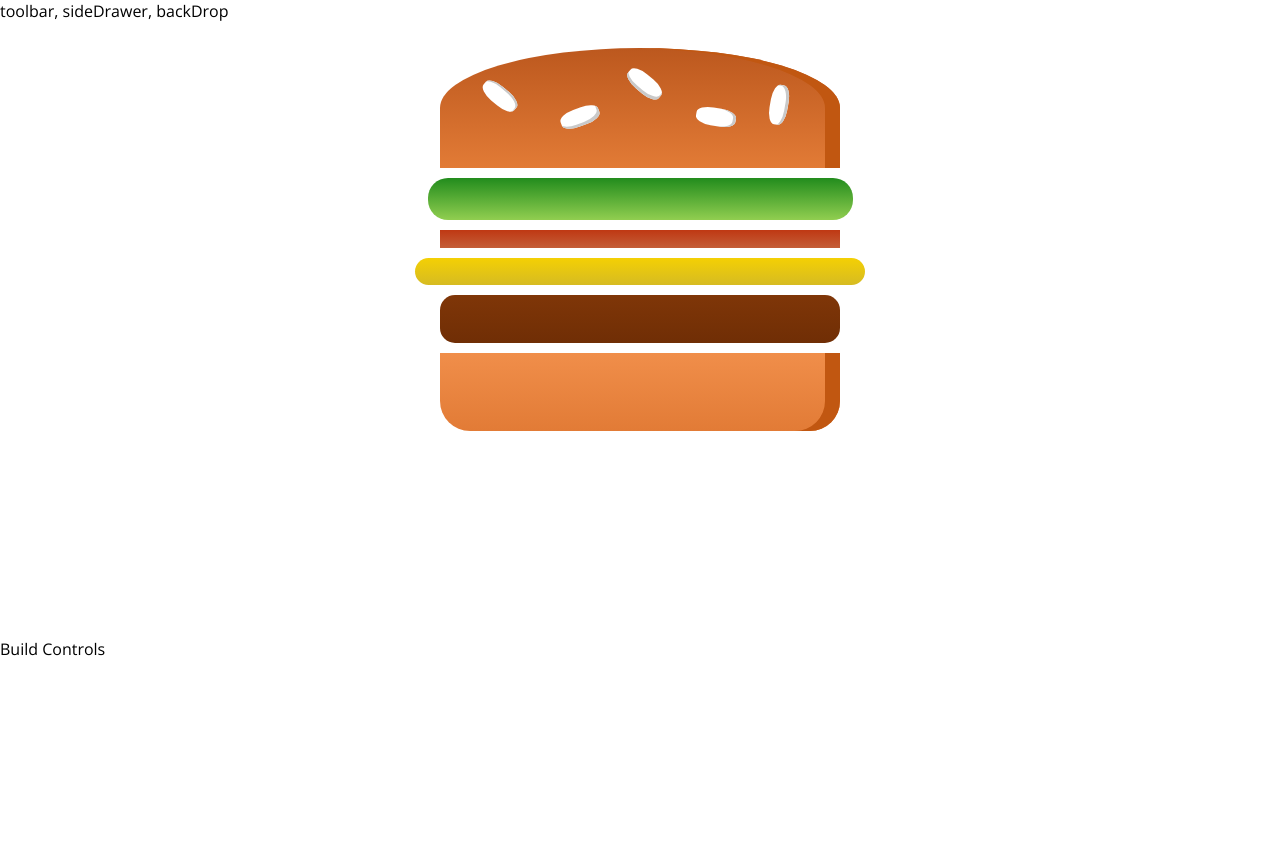
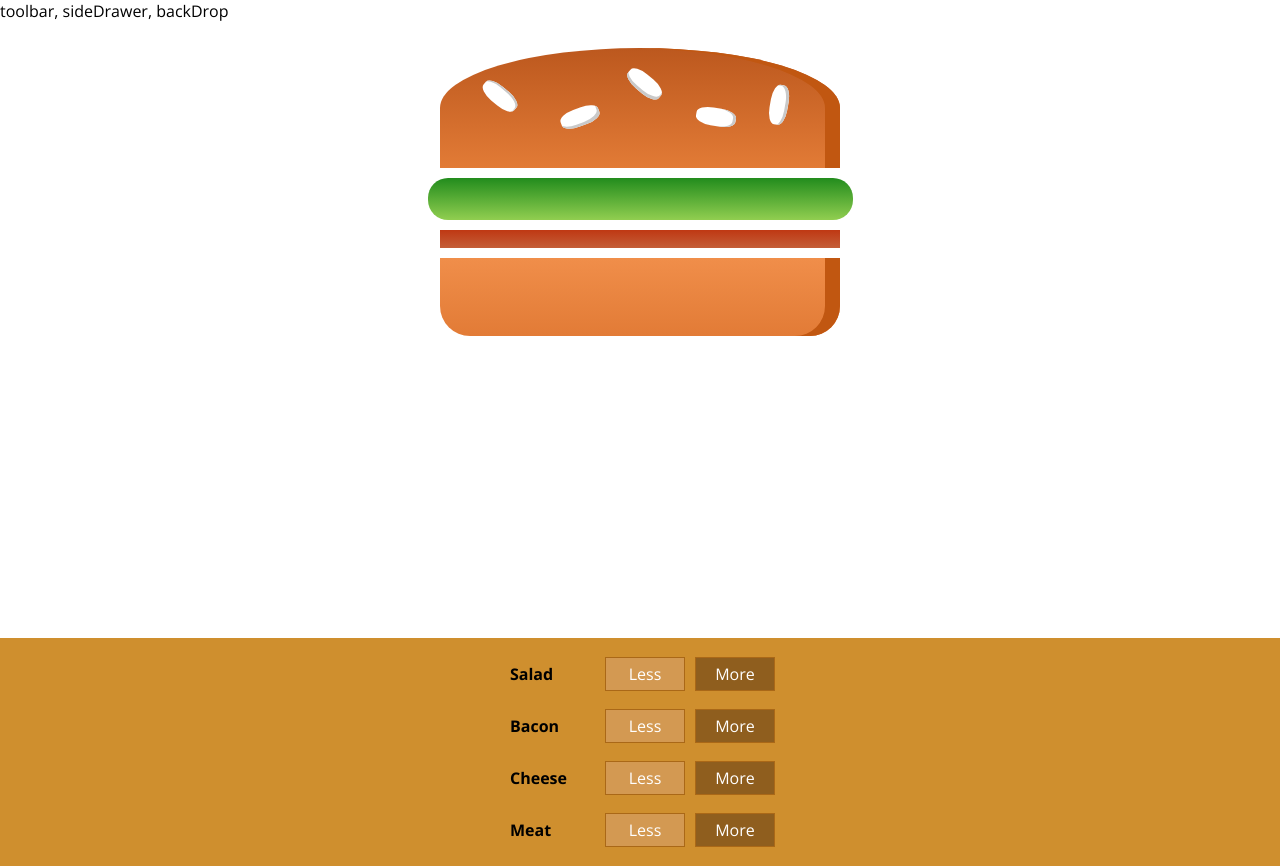
Before and after one commit to adityasethi06/burger-builder, a React app: page / in a window 1280 px wide. Before the commit the page ends 800 px from the top, so only its background shows below. Built offline with nearby package versions, Linux system fonts and the light colour scheme.

Commit message:
BuildControls and BuildControl component added

```diff
--- /dev/null
+++ b/src/components/Burger/BuildControls/BuildControl/BuildControl.css
@@ -0,0 +1,56 @@
+.BuildControl {
+    display: flex;
+    justify-content: space-between;
+    align-items: center;
+    margin: 5px 0;
+}
+
+.BuildControl button {
+    display: block;
+    font: inherit;
+    padding: 5px;
+    margin: 0 5px;
+    width: 80px;
+    border: 1px solid #AA6817;
+    cursor: pointer;
+    outline: none;
+}
+
+.BuildControl button:disabled {
+    background-color: #AC9980;
+    border: 1px solid #7E7365;
+    color: #ccc;
+    cursor: default;
+}
+
+.BuildControl button:hover:disabled {
+    background-color: #AC9980;
+    color: #ccc;
+    cursor: not-allowed;
+}
+
+.Label {
+    padding: 10px;
+    font-weight: bold;
+    width: 80px;
+}
+
+.BuildControl .Less {
+    background-color: #D39952;
+    color: white;
+}
+
+.BuildControl .More {
+    background-color: #8F5E1E;
+    color: white;
+}
+
+.BuildControl .Less:hover, .BuildControl .Less:active {
+    background-color: #DAA972;
+    color: white;
+}
+
+.BuildControl .More:hover,.BuildControl .More:active {
+    background-color: #99703F;
+    color: white;
+}
--- /dev/null
+++ b/src/components/Burger/BuildControls/BuildControl/BuildControl.js
@@ -0,0 +1,12 @@
+import React from 'react';
+import classes from './BuildControl.css';
+
+const buildControl = (props) => (
+      <div className={classes.BuildControl}>
+          <div className={classes.Label}>{props.label}</div>
+          <button className={classes.Less} onClick={props.removed}>Less</button>
+          <button className={classes.More} onClick={props.added}>More</button>
+      </div>
+);
+
+export default buildControl;
--- /dev/null
+++ b/src/components/Burger/BuildControls/BuildControls.css
@@ -0,0 +1,10 @@
+.BuildControls {
+  width: 100%;
+  background-color: #CF8F2E;
+  display: flex;
+  flex-flow: column;
+  align-items: center;
+  box-shadow: 0 2px 1px #ccc;
+  margin: auto;
+  padding: 10px 0;
+}
--- /dev/null
+++ b/src/components/Burger/BuildControls/BuildControls.js
@@ -0,0 +1,23 @@
+import React from 'react';
+import classes from './BuildControls.css';
+import BuildControl from './BuildControl/BuildControl';
+const controls = [
+      {label: 'Salad', type: 'salad'},
+      {label: 'Bacon', type: 'bacon'},
+      {label: 'Cheese', type: 'cheese'},
+      {label: 'Meat', type: 'meat'},
+];
+
+const buildControls = (props) => (
+      <div className={classes.BuildControls}>
+            {controls.map(ctrl => {
+                return <BuildControl
+                          key={ctrl.label}
+                          label={ctrl.label}
+                          added={() => props.ingredientAdded(ctrl.type)}
+                          removed={() => props.ingredientRemoved(ctrl.type)}/>
+            })}
+      </div>
+);
+
+export default buildControls;
--- a/src/components/Burger/Burger.js
+++ b/src/components/Burger/Burger.js
@@ -3,11 +3,18 @@ import classes from './Burger.css';
 import BurgerIngredient from './BurgerIngredient/BurgerIngredient';
 
 const burger = (props) => {
-  const transformedIngredients = Object.keys(props.ingredients).map(igKey => {
+  let transformedIngredients = Object.keys(props.ingredients).map(igKey => {
       return [...Array(props.ingredients[igKey])].map((_, i) => {
           return <BurgerIngredient key={igKey + i} type={igKey} />;
       });
-  });
+  })
+  .reduce((arr, el) => {
+      return arr.concat(el)
+  }, []);
+  if(transformedIngredients.length === 0) {
+    transformedIngredients= <p>Please start adding ingredients!</p>
+  }
+
   return (
       <div className={classes.Burger}>
           <BurgerIngredient type="bread-top" />
--- a/src/containers/BurgerBuilder/BurgerBuilder.js
+++ b/src/containers/BurgerBuilder/BurgerBuilder.js
@@ -1,21 +1,56 @@
 import React, {Component} from 'react';
 import Aux from '../../hoc/Auxx';
 import Burger from '../../components/Burger/Burger';
+import BuildControls from '../../components/Burger/BuildControls/BuildControls';
+
+const INGREDIENT_PRICES = {
+      salad: 3,
+      cheese: 4,
+      meat: 8,
+      bacon: 9
+}
 
 class BurgerBuilder extends Component {
     state = {
       ingredients: {
         salad: 1,
         bacon: 1,
-        cheese: 1,
-        meat: 1
+        cheese: 0,
+        meat: 0
+      },
+      totalPrice: 20
+    }
+
+    addIngredientHandler = (type) => {
+        const updatedCount = this.state.ingredients[type] + 1;
+        const updatedIngredients = {
+          ...this.state.ingredients
+        };
+        updatedIngredients[type] = updatedCount;
+        const newPrice = this.state.totalPrice + INGREDIENT_PRICES[type];
+        this.setState({totalPrice: newPrice, ingredients: updatedIngredients});
+    }
+
+    removeIngredientHandler = (type) => {
+      if(this.state.ingredients[type] > 0){
+            const updatedCount = this.state.ingredients[type] - 1;
+            const updatedIngredients = {
+              ...this.state.ingredients
+            };
+            updatedIngredients[type] = updatedCount;
+            const newPrice = this.state.totalPrice - INGREDIENT_PRICES[type];
+            this.setState({totalPrice: newPrice, ingredients: updatedIngredients});
       }
     }
+
+
     render() {
       return(
          <Aux>
             <Burger ingredients={this.state.ingredients}/>
-            <div>Build Controls</div>
+            <BuildControls
+                ingredientAdded={this.addIngredientHandler}
+                ingredientRemoved={this.removeIngredientHandler}/>
          </Aux>
       );
     }
```
